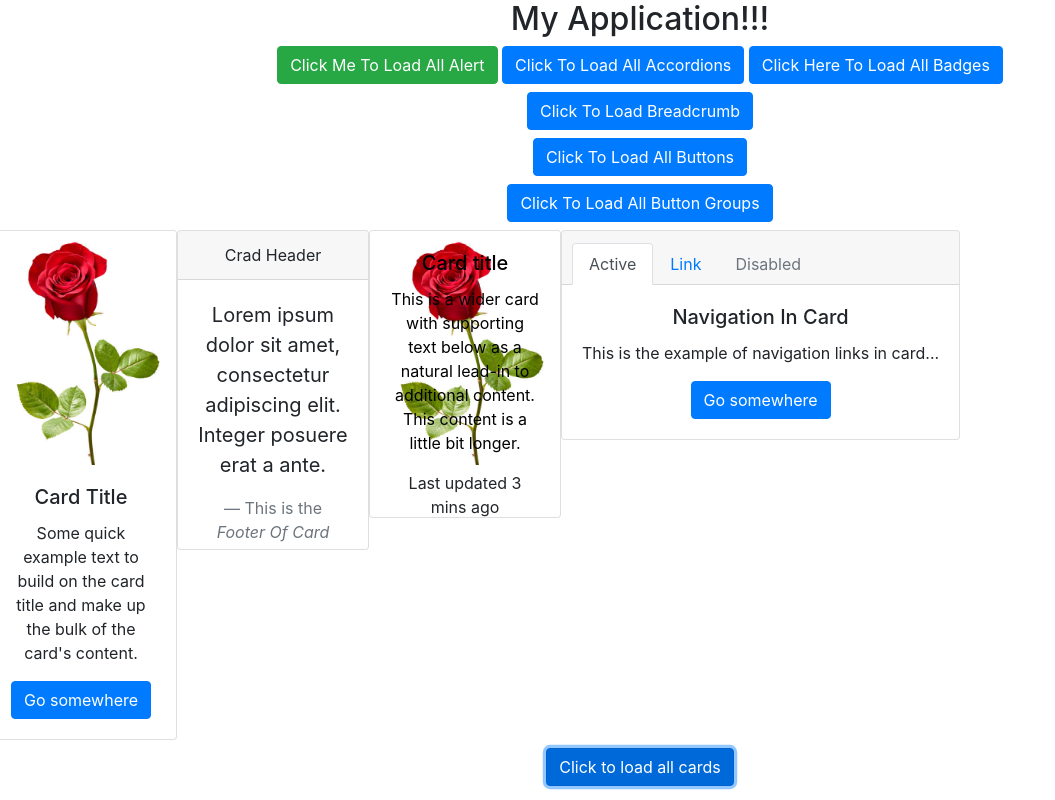
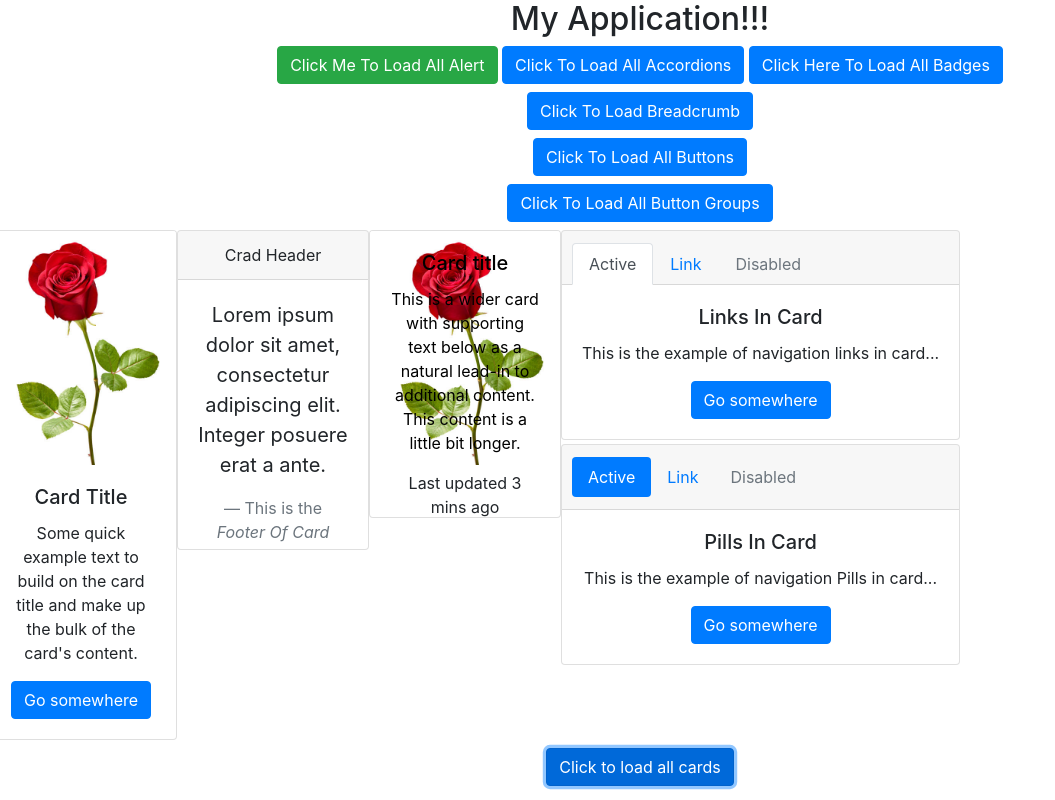
Before and after one commit to Khwajapasha/Boosrtrap-Practice, a React (Create React App) app: page / in a window 1280 px wide. Both pictures are taken after a click on the button "Click to load all cards". Shown: the whole page, without its empty margins (0-1055 px from the left). Built offline with nearby package versions, Linux system fonts and the light colour scheme.

Commit message:
Implemented Navigation Pills

```diff
--- a/src/Component/MainBodySection/Cards/CardNavigation.jsx
+++ b/src/Component/MainBodySection/Cards/CardNavigation.jsx
@@ -20,9 +20,33 @@ export const CardNavigation = () => {
             </Nav>
           </Card.Header>
           <Card.Body>
-            <Card.Title>Navigation In Card</Card.Title>
+            <Card.Title>Links In Card</Card.Title>
             <Card.Text>
-             This is the example of navigation links in card...
+              This is the example of navigation links in card...
+            </Card.Text>
+            <Button variant="primary">Go somewhere</Button>
+          </Card.Body>
+        </Card>
+        <Card className="mt-1">
+          <Card.Header>
+            <Nav variant="pills" defaultActiveKey="#first">
+              <Nav.Item>
+                <Nav.Link href="#first">Active</Nav.Link>
+              </Nav.Item>
+              <Nav.Item>
+                <Nav.Link href="#link">Link</Nav.Link>
+              </Nav.Item>
+              <Nav.Item>
+                <Nav.Link href="#disabled" disabled>
+                  Disabled
+                </Nav.Link>
+              </Nav.Item>
+            </Nav>
+          </Card.Header>
+          <Card.Body>
+            <Card.Title>Pills In Card</Card.Title>
+            <Card.Text>
+              This is the example of navigation Pills in card...
             </Card.Text>
             <Button variant="primary">Go somewhere</Button>
           </Card.Body>
```
